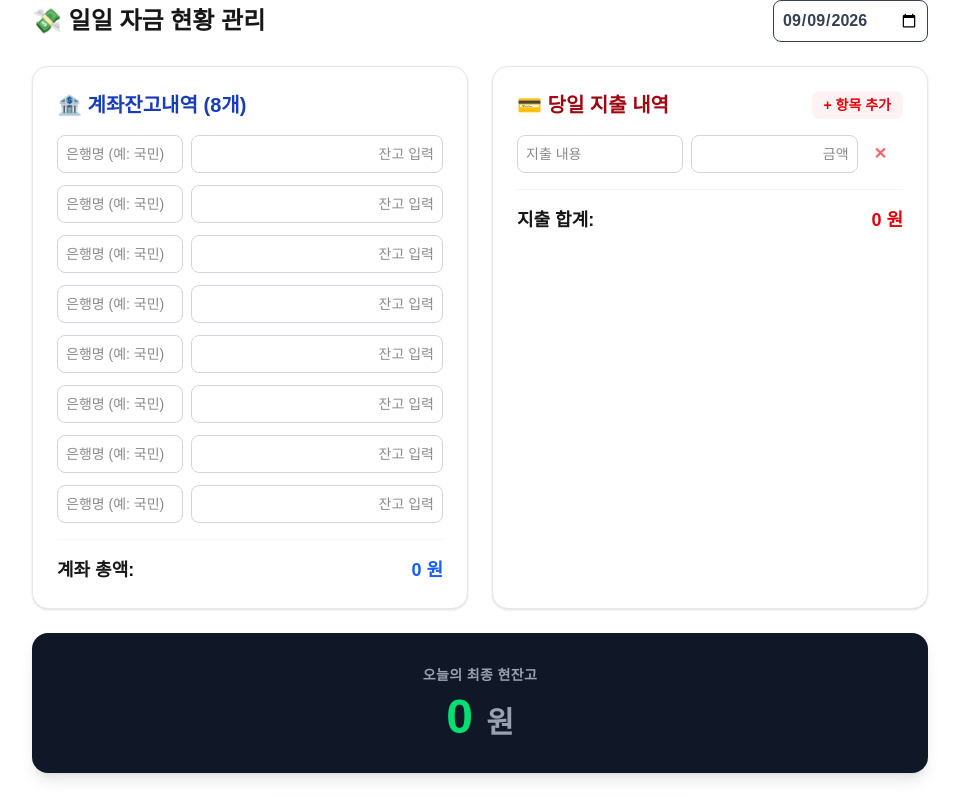
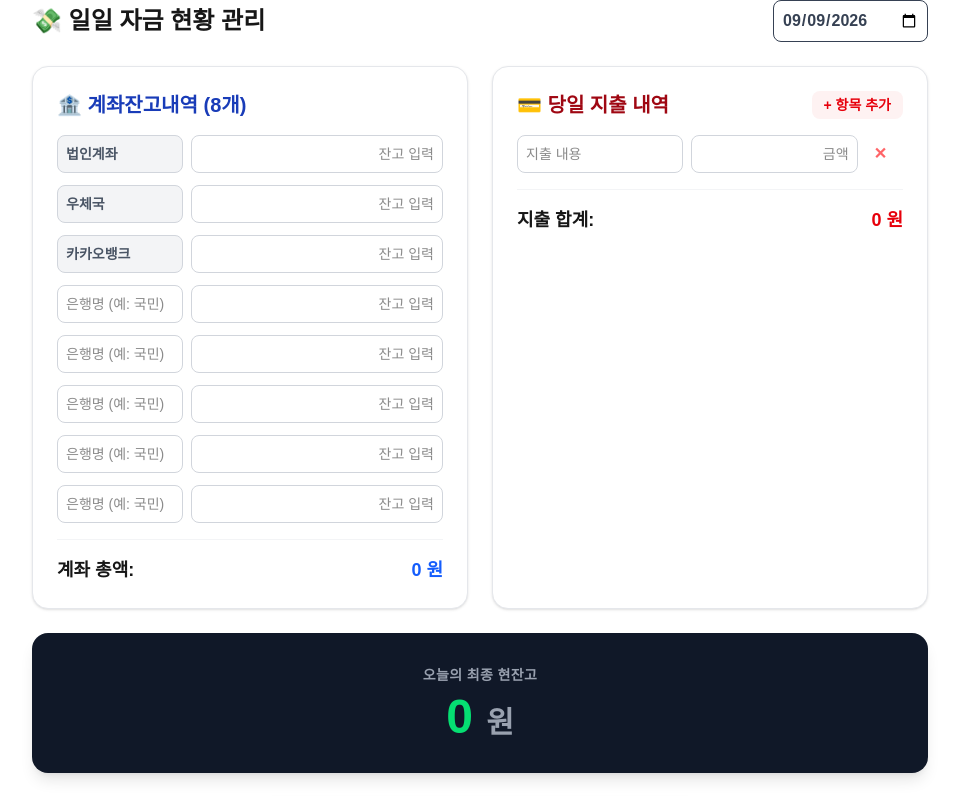
Before and after one commit to hannune-s/money, a Next.js app: page /admin in a window 1280 px wide. Shown: the top 796 px of the page, without its empty margins (160-1119 px from the left). Built offline with nearby package versions, Linux system fonts and the light colour scheme; no server answers; the database is empty.

Commit message:
Set first 3 accounts as fixed defaults

```diff
--- a/src/app/admin/page.tsx
+++ b/src/app/admin/page.tsx
@@ -4,7 +4,14 @@ import { useState, useEffect } from 'react';
 import { supabase } from '@/lib/supabase';
 
 export default function FinancesAdminPage() {
-  const [accounts, setAccounts] = useState(Array(8).fill({ name: '', balance: '' }));
+  const defaultAccounts = [
+    { name: '법인계좌', balance: '' },
+    { name: '우체국', balance: '' },
+    { name: '카카오뱅크', balance: '' },
+    ...Array(5).fill({ name: '', balance: '' })
+  ];
+
+  const [accounts, setAccounts] = useState(defaultAccounts);
   const [expenditures, setExpenditures] = useState([{ name: '', amount: '' }]);
   const [targetDate, setTargetDate] = useState(new Date().toISOString().split('T')[0]);
   const [status, setStatus] = useState({ msg: '', type: '' });
@@ -42,10 +49,18 @@ export default function FinancesAdminPage() {
         .single();
 
       if (data) {
-        const loadedAccounts = [...accounts];
+        const loadedAccounts = [
+          { name: '법인계좌', balance: '' },
+          { name: '우체국', balance: '' },
+          { name: '카카오뱅크', balance: '' },
+          ...Array(5).fill({ name: '', balance: '' })
+        ];
         data.accounts.forEach((acc: any, i: number) => {
           if (i < 8) {
-            loadedAccounts[i] = { name: acc.name, balance: acc.balance ? formatNumber(acc.balance) : '' };
+            loadedAccounts[i] = {
+              name: i < 3 ? loadedAccounts[i].name : acc.name,
+              balance: acc.balance ? formatNumber(acc.balance) : ''
+            };
           }
         });
         setAccounts(loadedAccounts);
@@ -65,7 +80,12 @@ export default function FinancesAdminPage() {
   };
 
   const resetForm = () => {
-    setAccounts(Array(8).fill({ name: '', balance: '' }));
+    setAccounts([
+      { name: '법인계좌', balance: '' },
+      { name: '우체국', balance: '' },
+      { name: '카카오뱅크', balance: '' },
+      ...Array(5).fill({ name: '', balance: '' })
+    ]);
     setExpenditures([{ name: '', amount: '' }]);
   };
 
@@ -137,7 +157,14 @@ export default function FinancesAdminPage() {
           <div className="space-y-3">
             {accounts.map((acc, i) => (
               <div key={i} className="flex space-x-2">
-                <input type="text" placeholder="은행명 (예: 국민)" value={acc.name} onChange={e => updateAccount(i, 'name', e.target.value)} className="w-1/3 p-2 border border-gray-300 rounded-lg focus:outline-none focus:ring-2 focus:ring-blue-400 text-sm" />
+                <input
+                  type="text"
+                  placeholder="은행명 (예: 국민)"
+                  value={acc.name}
+                  onChange={e => updateAccount(i, 'name', e.target.value)}
+                  readOnly={i < 3}
+                  className={`w-1/3 p-2 border border-gray-300 rounded-lg focus:outline-none focus:ring-2 focus:ring-blue-400 text-sm ${i < 3 ? 'bg-gray-100 text-gray-600 font-semibold outline-none focus:ring-0 cursor-default' : ''}`}
+                />
                 <input type="text" placeholder="잔고 입력" value={acc.balance} onChange={e => updateAccount(i, 'balance', e.target.value)} className="w-2/3 p-2 border border-gray-300 rounded-lg focus:outline-none focus:ring-2 focus:ring-blue-400 text-right text-sm" />
               </div>
             ))}
```
